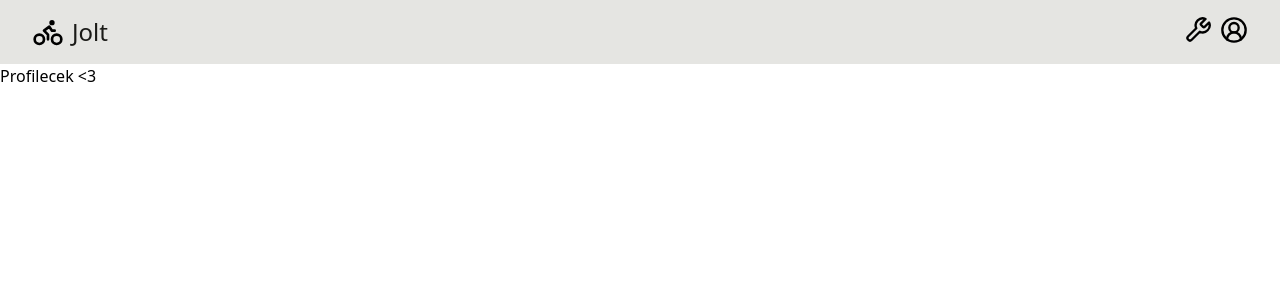
After one commit to KrazyManJ/jolt, a Flask app: page /user-profile in a window 1280 px wide. The commit adds this page. Shown: the top 300 px of the page. Run offline with Flask 2, Linux system fonts and the light colour scheme; parts of the project's set-up code (start-up, migrations or seed data) failed here and were passed over; some libraries are stand-ins or nearby versions.

Commit message:
Add header and pages related to icons.

```diff
--- a/app.py
+++ b/app.py
@@ -12,6 +12,13 @@ database.init_app(app)
 def index():
     return render_template("index.jinja", page_title="Homepage")
 
+@app.route('/bikes-management')
+def bikes_management_page():
+    return render_template("bikes_management.jinja", page_title="Bikes management")
+
+@app.route('/user-profile')
+def user_profile_page():
+    return render_template("user_profile.jinja", page_title="My profile")
 
 if __name__ == '__main__':
     app.run('0.0.0.0', port=5001, debug=True)
--- a/templates/__page.jinja
+++ b/templates/__page.jinja
@@ -10,6 +10,7 @@
     <title>{{ page_title }} | Jolt</title>
 </head>
 <body>
+    {% include 'components/header.jinja' %}
     {% block body %}
 
     {% endblock %}
--- /dev/null
+++ b/templates/bikes_management.jinja
@@ -0,0 +1,5 @@
+{% extends '__page.jinja' %}
+
+{% block body %}
+Kola :]
+{% endblock %}
--- /dev/null
+++ b/templates/components/header.jinja
@@ -0,0 +1,16 @@
+<header class="flex justify-center bg-titan-100">
+    <div class="flex justify-between flex-row flex-grow py-4 px-8 max-w-screen-xl">
+        <a class="flex flex-row no-underline text-titan-950" href="{{ url_for('index') }}">
+            <img class="h-8 mr-2" src="{{ url_for('static', filename='img/favicon.svg') }}">
+            <p class="text-2xl">Jolt</p>
+        </a>
+        <div class="flex flex-row">
+            <a class="mr-2" href="{{ url_for('bikes_management_page') }}">
+                <img class="h-7" src="{{ url_for('static', filename='img/wrench.svg') }}">
+            </a>
+            <a href="{{ url_for('user_profile_page') }}">
+                <img class="h-7" src="{{ url_for('static', filename='img/user.svg') }}">
+            </a>
+        </div>
+    </div>
+</header>
--- /dev/null
+++ b/templates/user_profile.jinja
@@ -0,0 +1,5 @@
+{% extends '__page.jinja' %}
+
+{% block body %}
+Profilecek <3
+{% endblock %}
```
Also changed, not shown: static/img/user.svg (added), static/img/wrench.svg (added).
